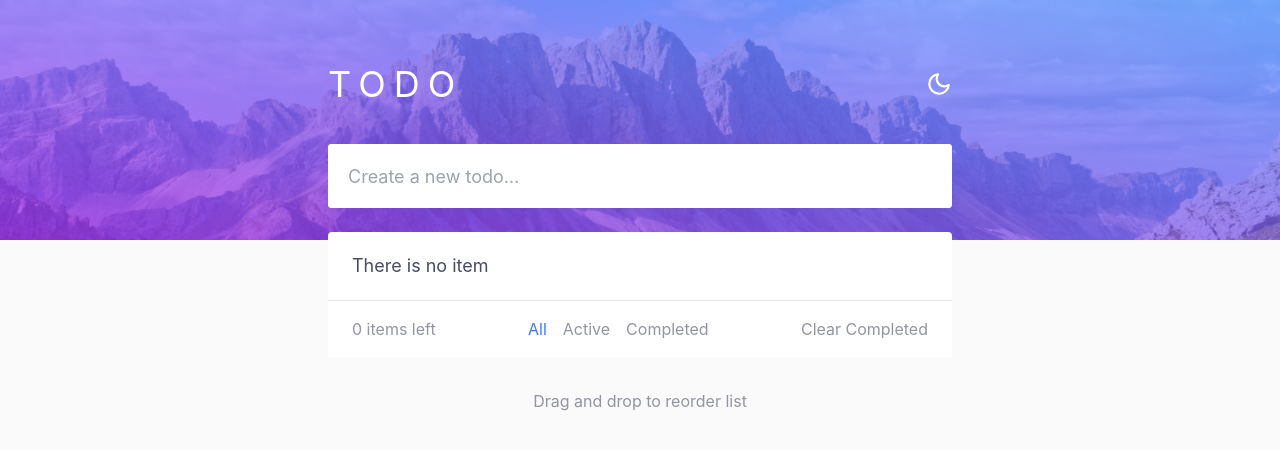
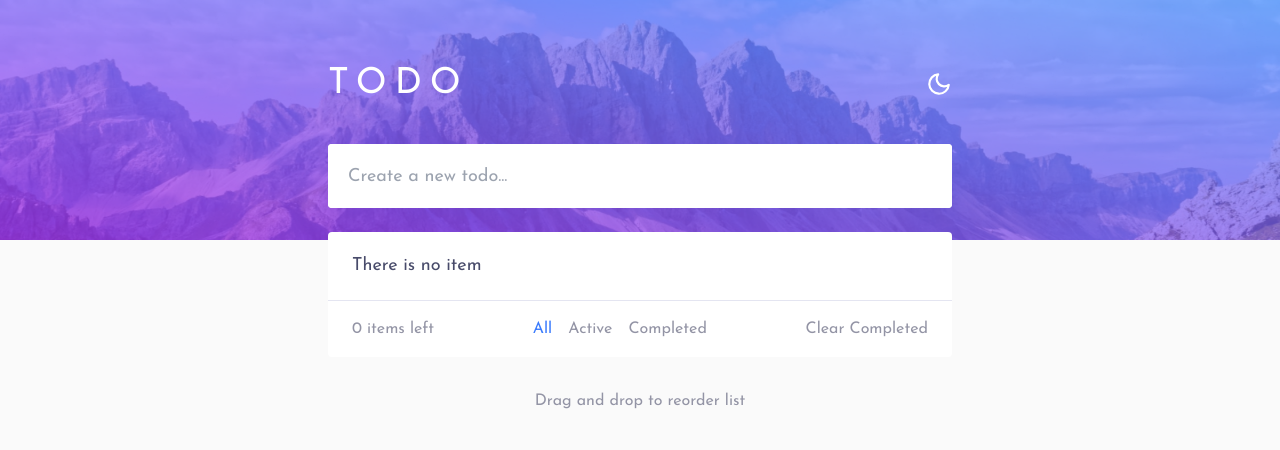
Before and after one commit to jhongyu/todo, a React (Vite) app: page / in a window 1280 px wide. Shown: the top 450 px of the page. Built offline with nearby package versions, Linux system fonts and the light colour scheme.

Commit message:
use 'Josefin Sans' as default font

```diff
--- a/index.html
+++ b/index.html
@@ -3,6 +3,12 @@
   <head>
     <meta charset="UTF-8" />
     <link rel="icon" type="image/svg+xml" href="/vite.svg" />
+    <link rel="preconnect" href="https://fonts.googleapis.com" />
+    <link rel="preconnect" href="https://fonts.gstatic.com" crossorigin />
+    <link
+      href="https://fonts.googleapis.com/css2?family=Josefin+Sans&display=swap"
+      rel="stylesheet"
+    />
     <meta name="viewport" content="width=device-width, initial-scale=1.0" />
     <title>Todo</title>
   </head>
--- a/src/index.css
+++ b/src/index.css
@@ -3,7 +3,8 @@
 @tailwind utilities;
 
 :root {
-  font-family: Inter, system-ui, Avenir, Helvetica, Arial, sans-serif;
+  font-family: 'Josefin Sans', Inter, system-ui, Avenir, Helvetica, Arial,
+    sans-serif;
   font-weight: 400;
 
   color-scheme: light dark;
```
